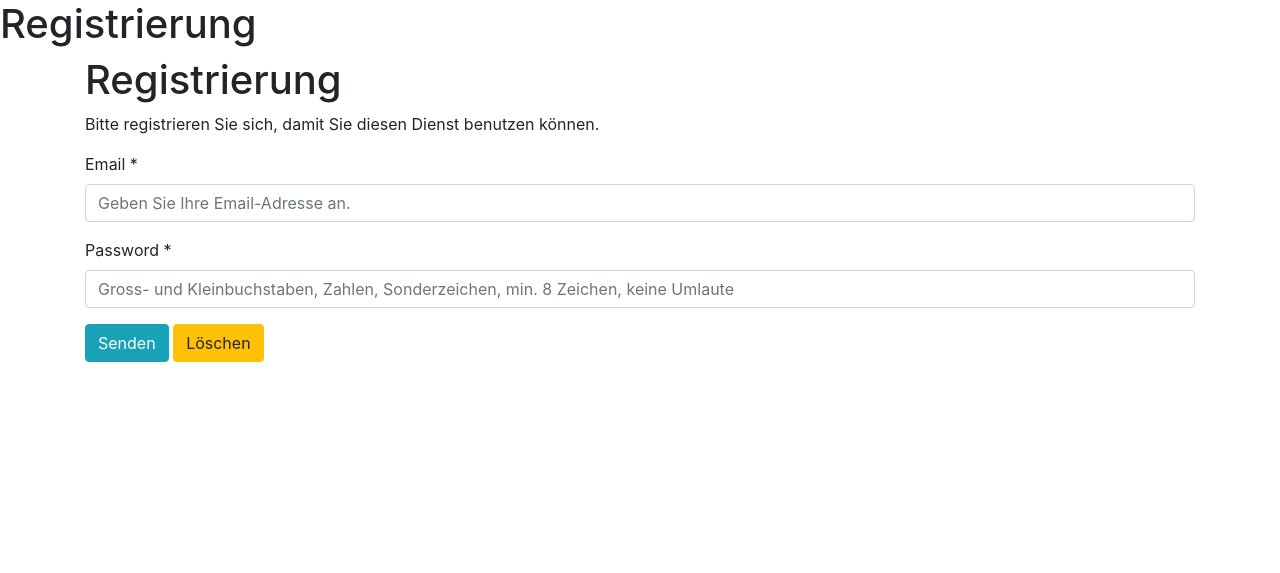
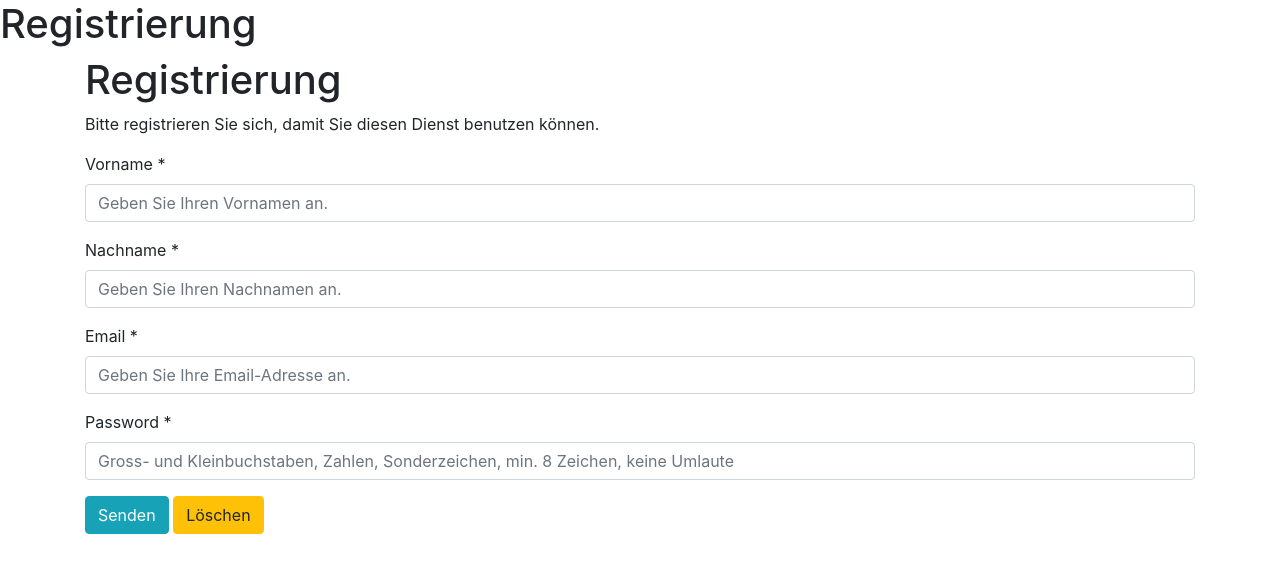
Before and after one commit to immernowach/m151_webshop, a PHP site: page /register.php in a window 1280 px wide. Shown: the part 56-629 px from the top of the page. Run offline with PHP 8.4, Linux system fonts and the light colour scheme.

Commit message:
Update db

```diff
--- a/app/pages/register.php
+++ b/app/pages/register.php
@@ -15,9 +15,29 @@
 
         // Initialisierung
 $error = $message =  '';
-$firstname = $lastname = $email = '';
+$firstname = $lastname = $email = $password ='';
 
 if($_SERVER['REQUEST_METHOD'] == "POST"){
+
+  if(isset($_POST['firstname'])){
+    $email = trim($_POST['firstname']);
+
+    if(empty($firstname) || strlen($firstname) > 100 || filter_var($firstname, FILTER_VALIDATE_EMAIL) === false){
+      $error .= "Geben Sie bitte ein validen Vornamen ein.<br />";
+    }
+  } else {
+    $error.= "Geben Sie bitte ein validen Vornamen ein.<br />";
+  }
+
+  if(isset($_POST['lastname'])){
+    $email = trim($_POST['lastname']);
+
+    if(empty($lastname) || strlen($lastname) > 100 || filter_var($lastname, FILTER_VALIDATE_EMAIL) === false){
+      $error .= "Geben Sie bitte ein validen Nachnamen ein.<br />";
+    }
+  } else {
+    $error.= "Geben Sie bitte ein validen Nachnamen ein.<br />";
+  }
 
   if(isset($_POST['email'])){
     $email = trim($_POST['email']);
@@ -40,16 +60,11 @@ if($_SERVER['REQUEST_METHOD'] == "POST"){
     $error.= "Geben Sie bitte ein Password ein.<br />";
   }
 
-  if(empty($error)) { // wenn kein Fehler vorhanden ist, schreiben der Daten in die Datenbank
-    // INPUT Query erstellen, welches password, email in die Datenbank schreibt
+  if(empty($error)) { // TODO check if email already exists, TODO insert firstname and lastname
     $query = "INSERT INTO users (password, email) VALUES (?, ?)";
-    // Query vorbereiten mit prepare();
     $stmt = $mysqli->prepare($query);
-    // Parameter an Query binden mit bind_param();
     $stmt->bind_param("ss", $password, $email);
-    // query ausführen mit execute();
     $stmt->execute();
-    // Verbindung schliessen
     $stmt->close();
     $message = "Sie wurden erfolgreich registriert.";
     header('Location: account.php');
@@ -73,6 +88,24 @@ if($_SERVER['REQUEST_METHOD'] == "POST"){
         }
       ?>
       <form action="" method="post">
+        <!-- firstname -->
+        <div class="form-group">
+          <label for="firstname">Vorname *</label>
+          <input type="text" name="firstname" class="form-control" id="firstname"
+            value="<?php echo $firstname ?>"
+            placeholder="Geben Sie Ihren Vornamen an."
+            maxlength="100"
+            required="true">
+        </div>
+        <!-- lastname -->
+        <div class="form-group">
+          <label for="lastname">Nachname *</label>
+          <input type="text" name="lastname" class="form-control" id="lastname"
+            value="<?php echo $lastname ?>"
+            placeholder="Geben Sie Ihren Nachnamen an."
+            maxlength="100"
+            required="true">
+        </div>
         <!-- email -->
         <div class="form-group">
           <label for="email">Email *</label>
--- a/db/webshop.sql
+++ b/db/webshop.sql
@@ -1,5 +1,7 @@
 create table users (
     id int(11) not null auto_increment,
+    firstname varchar(100),
+    lastname varchar(100),
     email varchar(255),
     password varchar(255),
 
```
